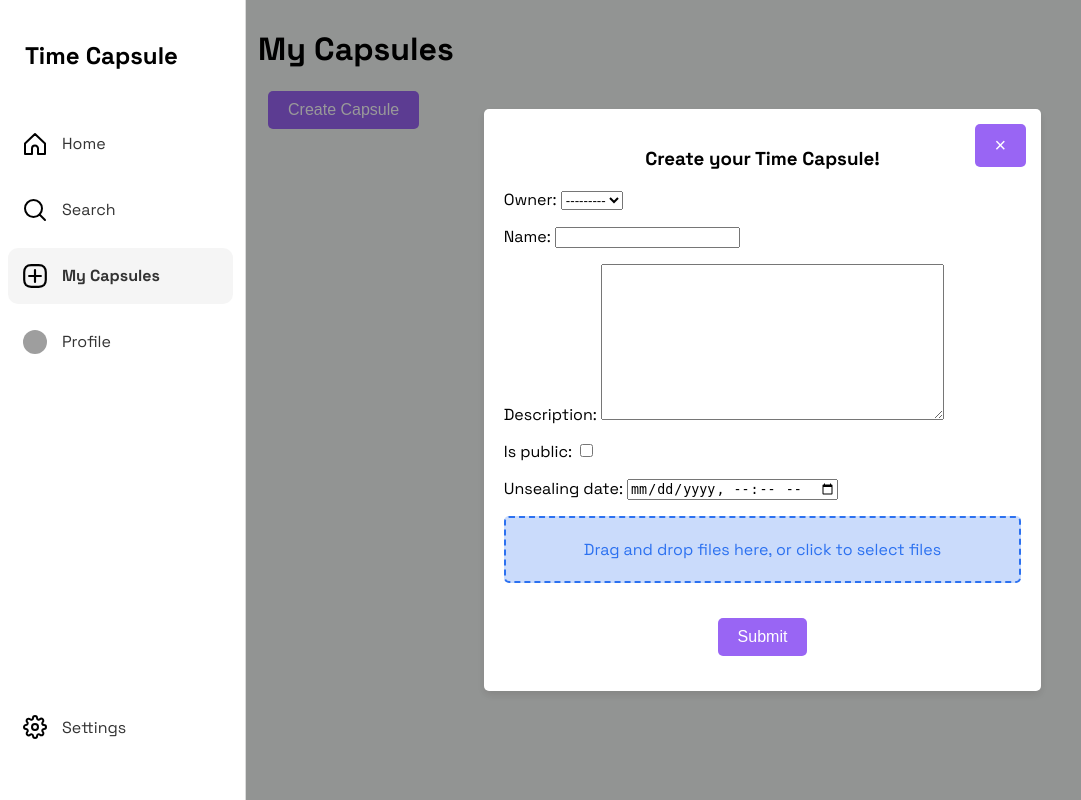
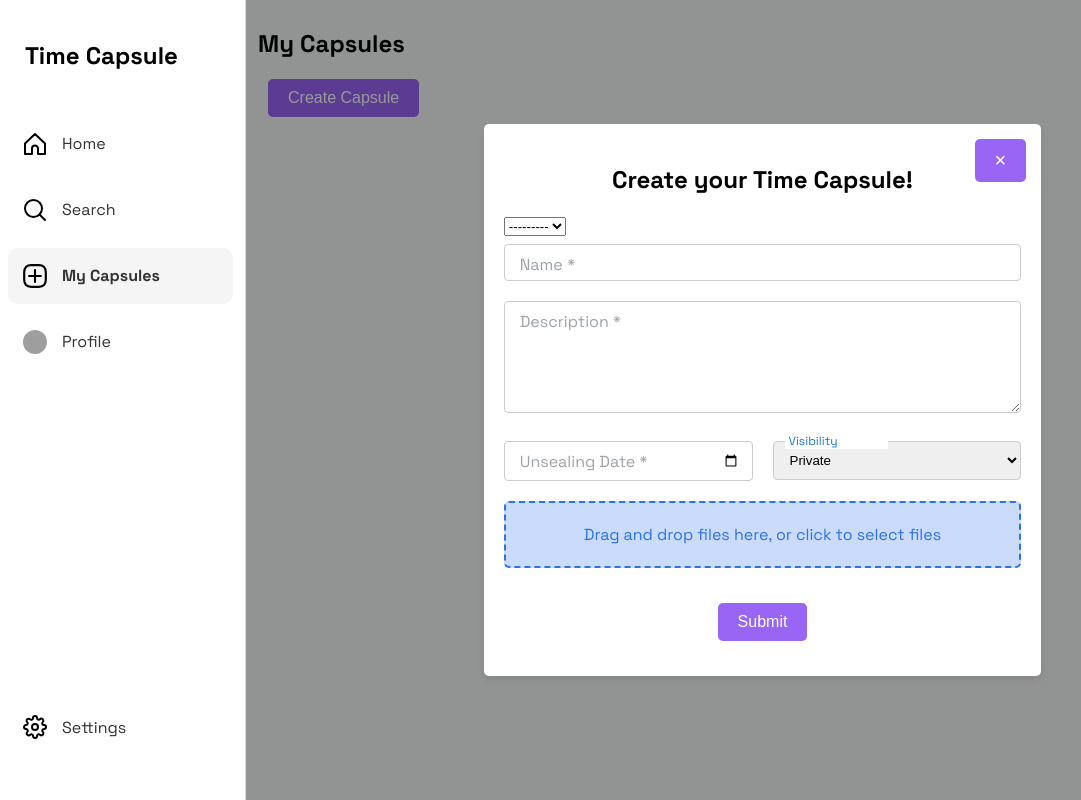
Before and after one commit to Harishcruise/TimeCapsule, a Django app: page /my-capsules/ in a window 1280 px wide, after a click on "Create Capsule". Shown: the whole page, without its empty margins (0-1081 px from the left). Run offline with Django 5.2, Linux system fonts and the light colour scheme; data comes from the database, SQL or seed files in the repository; both versions use the stored data as it was after the commit; grey boxes are pictures that could not be loaded.

Commit message:
Finalised the styling for the form

```diff
--- a/TimeCapsuleManagement/forms.py
+++ b/TimeCapsuleManagement/forms.py
@@ -4,9 +4,25 @@ from .models import Capsule, CapsuleContent
 
 
 class CapsuleForm(forms.ModelForm):
+    VISIBILITY_CHOICES = [
+        (False, 'Private'),  # The stored value is False for "Private"
+        (True, 'Public'),  # The stored value is True for "Public"
+    ]
+    is_public = forms.ChoiceField(
+        choices=VISIBILITY_CHOICES,
+        widget=forms.Select(
+            attrs={'class': 'form-input', 'onfocus': 'adjustLabel(this.id)', 'onblur': 'resetLabel(this.id)'}
+        ),
+        initial=False
+    )
+
     class Meta:
         model = Capsule
         fields = '__all__'
         widgets = {
-            'unsealing_date': DateTimeInput(attrs={'type': 'datetime-local'}),
+            'name': forms.TextInput(attrs={'class': 'form-input'}),
+            'description': forms.Textarea(attrs={'class': 'form-input', 'rows': 6}),
+            'unsealing_date': forms.DateTimeInput(
+                attrs={'type': 'datetime-local', 'class': 'form-input'}
+            ),
         }
--- a/static/css/base.css
+++ b/static/css/base.css
@@ -5,10 +5,13 @@
     --background-color: #F4F7F5;
     --file-background-color: #f0f0f0;
     --dropzone-background-color: #cadbfb;
+    --form-label-blue-color: #1976d2;
+    --form-label-grey-color: #cccccc;
     --text-black-color: #333333;
     --text-white-color: #ffffff;
     --text-red-color: #DC143C;
     --text-blue-color: #2c71f0;
+    --text-grey-color: #9da3a8;
     --hover-color: #f5f5f5;
     --error-message-background: #f44336;
     --success-message-background: #4caf50;
--- a/static/css/my_capsules.css
+++ b/static/css/my_capsules.css
@@ -31,9 +31,10 @@
   background-color: var(--text-white-color);
   border-radius: 5px;
   box-shadow: 0 4px 8px rgba(0,0,0,0.1);
-  width: 50%;
-  height: auto;
   position: relative;
+  overflow-y: auto;
+    width: 50%;
+    max-height: 80%;
 }
 
 .modal-heading {
@@ -45,6 +46,66 @@
   position: absolute;
   right: 15px;
   top: 15px;
+}
+
+.form-row{
+    display: flex;
+    justify-content: space-between;
+}
+
+.form-column {
+    flex: 1;
+}
+
+.form-field-container {
+    position: relative;
+    margin-bottom: 20px;
+}
+
+.form-label {
+    position: absolute;
+    left: 12px;
+    top: 10px;
+    transition: all 0.3s ease;
+    background-color: var(--text-white-color);
+    padding: 0 50px 0 4px;
+    color: var(--text-grey-color);
+}
+
+.form-field-container.active .form-label,
+.form-input:focus + .form-label {
+    top: -8px;
+    font-size: 0.75em;
+    color: var(--form-label-blue-color);
+}
+
+#is_publicBlock .form-label {
+    top: -8px;
+    font-size: 0.75em;
+    color: var(--form-label-blue-color);
+}
+
+#unsealing_dateBlock {
+    margin-right: 10px;
+}
+
+#is_publicBlock {
+     margin-left: 10px;
+}
+
+.form-input {
+    width: 100%;
+    padding: 10px 12px;
+    margin: 8px 0;
+    display: block;
+    border: 1px solid var(--form-label-grey-color);
+    border-radius: 4px;
+    box-sizing: border-box;
+}
+
+.form-input:focus {
+    outline: none;
+    border-color: var(--form-label-blue-color);
 }
 
 .drop-zone {
--- a/static/javascript/my_capsules.js
+++ b/static/javascript/my_capsules.js
@@ -1,4 +1,21 @@
 document.addEventListener('DOMContentLoaded', function() {
+    document.querySelectorAll('.form-input').forEach(input => {
+        const blockId = input.parentElement.id;
+        const label = input.previousElementSibling;
+
+        input.addEventListener('focus', () => {
+            document.getElementById(blockId).classList.add('active');
+            label.classList.add('active');
+        });
+
+        input.addEventListener('blur', () => {
+            if (!input.value) {
+                document.getElementById(blockId).classList.remove('active');
+                label.classList.remove('active');
+            }
+        });
+    });
+
     let modal = document.getElementById("capsuleFormModal"); // Get the modal
     let btn = document.querySelector("button[data-target='#capsuleFormModal']");  // Get the button that opens the modal
     let span = document.getElementsByClassName("close")[0];  // Get the <span> element that closes the modal
--- a/templates/my_capsules.html
+++ b/templates/my_capsules.html
@@ -5,7 +5,7 @@
 {% block content %}
     <div class="my-capsules-content">
         <div>
-            <h1>My Capsules</h1>
+            <h2>My Capsules</h2>
         </div>
 
         <!-- Create Capsule Button -->
@@ -21,26 +21,50 @@
             <div class="modal-right">
                 <div class="modal-form">
                     <div class="modal-heading">
-                        <h3>Create your Time Capsule!</h3>
+                        <h2>Create your Time Capsule!</h2>
                     </div>
                     <div class="modal-content">
                         <span class="close">
-                         {% include 'components/buttons/button.html' with button_text="&times;" button_class="x-button" button_font_size="20px"%}
+                         {% include 'components/buttons/button.html' with button_text="&times;" button_class="x-button" button_font_size="20px" %}
                         </span>
                         <form method="post" enctype="multipart/form-data" id="capsuleForm">
                             {% csrf_token %}
                             <div class="capsule-section">
-                                {{ form.as_p }}
+                                <div>
+                                    {{ form.owner }}
+                                </div>
+                                <div class="form-field-container" id="nameBlock">
+                                    <label for="id_name" class="form-label" id="nameLabel">Name *</label>
+                                    {{ form.name }}
+                                </div>
+                                <div class="form-field-container" id="descriptionBlock">
+                                    <label for="id_description" class="form-label" id="descriptionLabel">Description *</label>
+                                    {{ form.description }}
+                                </div>
+                                <div class="form-row">
+                                    <div class="form-column">
+                                        <div class="form-field-container" id="unsealing_dateBlock">
+                                            <label for="id_unsealing_date" class="form-label">Unsealing Date *</label>
+                                            {{ form.unsealing_date }}
+                                        </div>
+                                    </div>
+                                    <div class="form-column">
+                                        <div class="form-field-container" id="is_publicBlock">
+                                            <label for="id_is_public" class="form-label">Visibility</label>
+                                            {{ form.is_public }}
+                                        </div>
+                                    </div>
+                                </div>
                             </div>
                             <div class="capsule-content-section">
                                 <div id="dropZone" class="drop-zone">
                                     <p>Drag and drop files here, or click to select files</p>
-                                    <input type="file" name="capsule_contents" id="capsule_contents" multiple hidden accept=".csv, .jpg, .png, .txt, .pdf" />
+                                    <input type="file" name="capsule_contents" id="capsule_contents" multiple hidden accept=".jpg, .png, .txt, .pdf, .docx, .xlsx, .csv, .mp3, .mp4, .zip" />
                                 </div>
                             </div>
                             <div class="uploaded-capsule-content-section"></div>
                             <div class="button-section">
-                                {% include 'components/buttons/button.html' with button_text="Submit" button_type="submit" button_class="primary-button"%}
+                                {% include 'components/buttons/button.html' with button_text="Submit" button_type="submit" button_class="primary-button" %}
                             </div>
                         </form>
                     </div>
@@ -48,8 +72,8 @@
             </div>
         </div>
 
-    <!-- Success message -->
-    {% include "components/messages/messages.html" with message_length=5%}
+        <!-- Success message -->
+        {% include "components/messages/messages.html" with message_length=5 %}
 
     </div>
 {% endblock %}
```
Also changed, not shown: capsule_content/2024/03/10/GreenerFleetLayout_6f15fYa.png (added), db.sqlite3, 8 other files.
